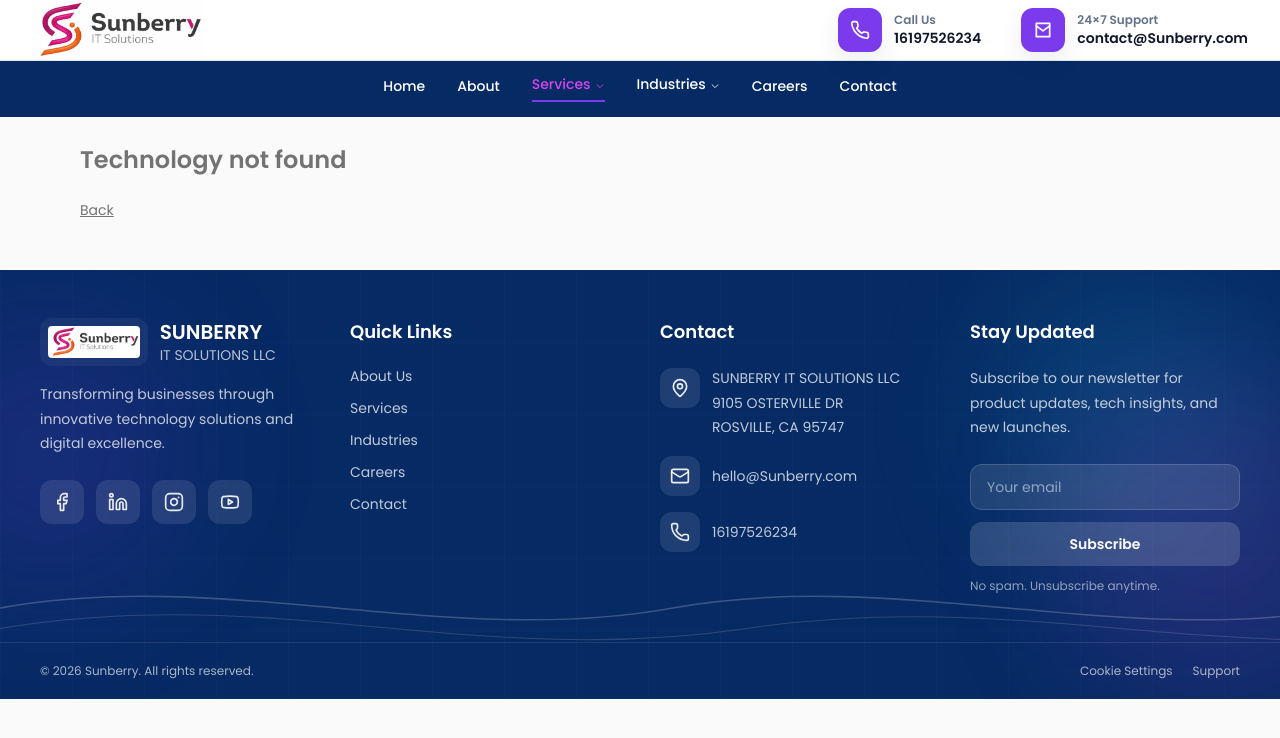
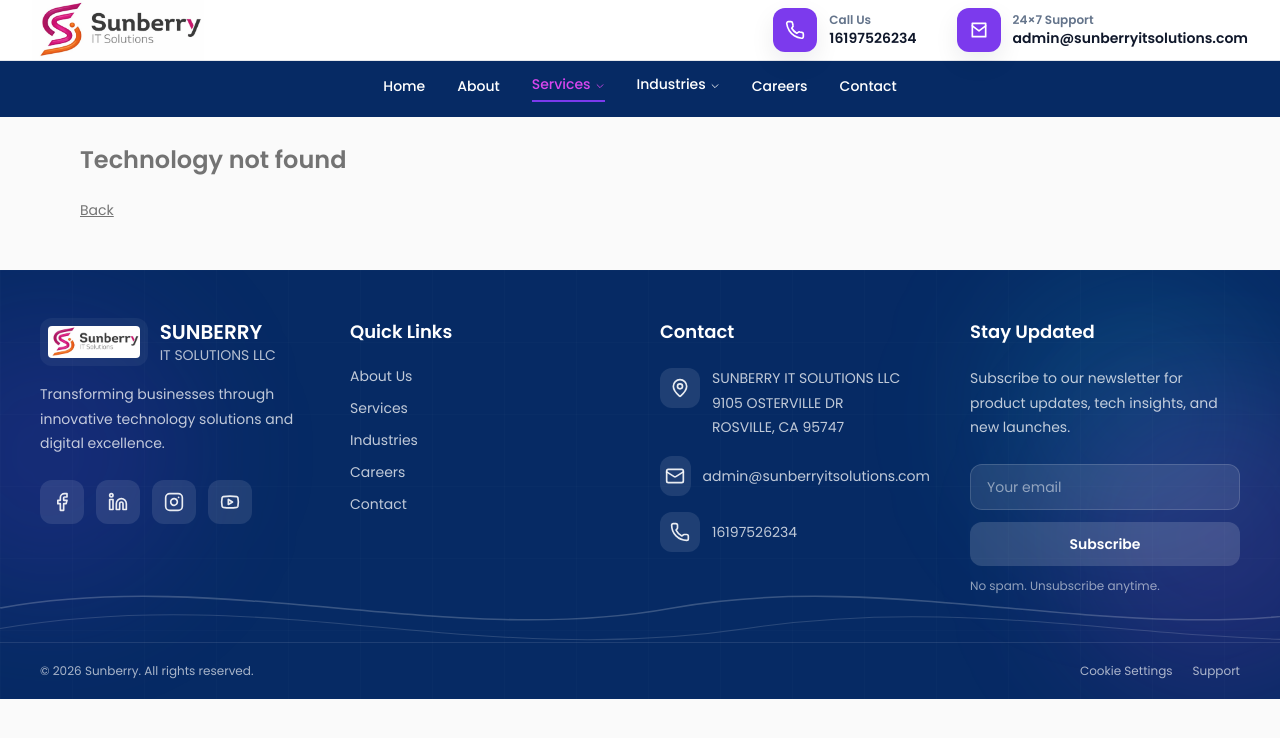
Before and after one commit to sankineniakhil2662/sun-berry-9052288377, a React (Vite) app: page /services/e-learning/1 in a window 1280 px wide. Shown: the top 738 px of the page. Built offline with nearby package versions, Linux system fonts and the light colour scheme.

Commit message:
Initial commit

```diff
--- a/src/components/contact/ContactInfo.tsx
+++ b/src/components/contact/ContactInfo.tsx
@@ -92,10 +92,10 @@
             label="EMAIL"
             value={
               <a
-                href="mailto:hello@Sunberry.com"
+                href="mailto:admin@sunberryitsolutions.com"
                 className="text-[rgb(var(--color-accent-cyan))] transition hover:text-white"
               >
-                hello@Sunberry.com
+                admin@sunberryitsolutions.com
               </a>
             }
           />
--- a/src/components/footer/Footer.tsx
+++ b/src/components/footer/Footer.tsx
@@ -135,10 +135,10 @@
                   <Mail className="h-5 w-5 text-white/90" />
                 </span>
                 <a
-                  href="mailto:hello@Sunberry.com"
+                  href="mailto:admin@sunberryitsolutions.com"
                   className="transition hover:text-white"
                 >
-                  hello@Sunberry.com
+                  admin@sunberryitsolutions.com
                 </a>
               </div>
 
--- a/src/components/nav/Navbar.tsx
+++ b/src/components/nav/Navbar.tsx
@@ -74,7 +74,7 @@
               </span>
               <div className="leading-tight">
                 <div className="text-xs font-semibold text-muted">24×7 Support</div>
-                <div className="text-sm font-semibold text-heading">contact@Sunberry.com</div>
+                <div className="text-sm font-semibold text-heading">admin@sunberryitsolutions.com</div>
               </div>
             </div>
           </div>
--- a/src/pages/Services/service-pages/WebDevelopment/sections/DevelopmentServices.tsx
+++ b/src/pages/Services/service-pages/WebDevelopment/sections/DevelopmentServices.tsx
@@ -12,6 +12,7 @@
   title: string;
   subtitle: string;
   items: ServiceItem[];
+  imageSrc: string;
 };
 
 export default function DevelopmentServices({ data }: { data: ServicesData }) {
```
Also changed, not shown: 115 other files (tests, documents, lock files or other folders).
